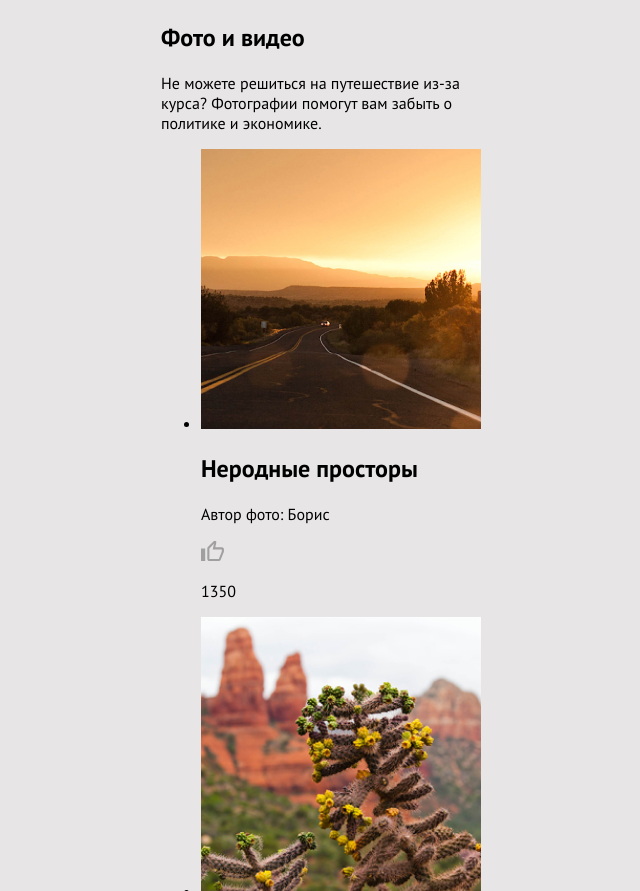
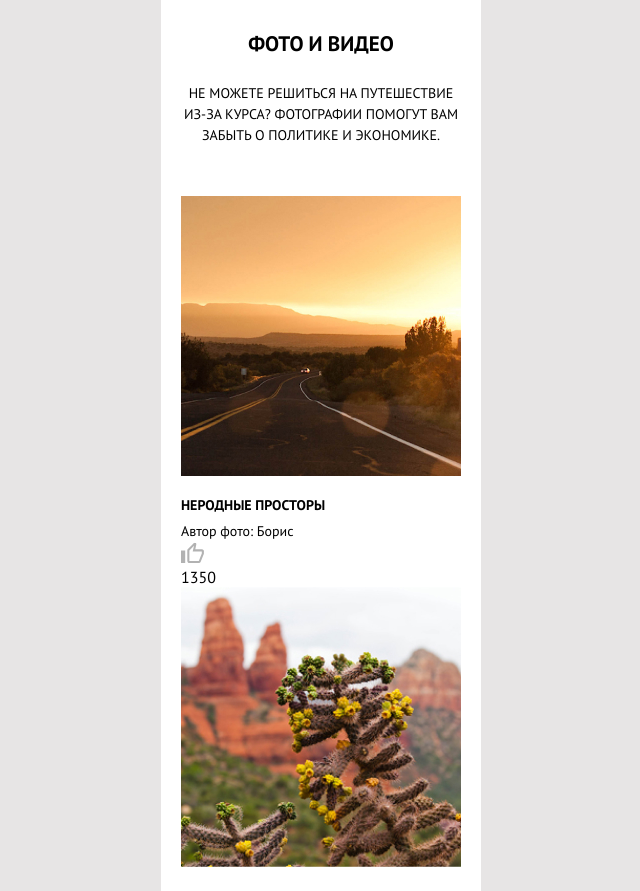
Before and after one commit to htmlacademy-adaptive/2090827-sedona-26, a website: page source/catalog.html in a window 1280 px wide. Shown: the part 271-1162 px from the top of the page, without its empty margins (319-959 px from the left). Drawn offline with nearby package versions, Linux system fonts and the light colour scheme; files that its build step writes are made by us from their sources.

Commit message:
fonts colors catalog.html

```diff
--- a/source/catalog.html
+++ b/source/catalog.html
@@ -50,7 +50,7 @@
   </header>
 
   <main class="main-container">
-    <div class="main-container__header">
+    <div class="main-container__header divider--after">
       <img class="main-container-header__image" src="img/background.jpg" alt="Горы." width="320" height="214">
     </div>
     <section class="photo">
@@ -176,7 +176,7 @@
         <p class="copyright__title">
           Разработано
         </p>
-        <a class="copyright__link" href="https://htmlacademy.ru" target="_blank"></a>><span
+        <a class="copyright__link" href="https://htmlacademy.ru" target="_blank"></a><span
           class="visually-hidden">htmlacademy</span></a>
       </div>
     </div>
--- a/source/less/blocks/card.less
+++ b/source/less/blocks/card.less
@@ -0,0 +1,17 @@
+.card__title {
+  margin: 0;
+  margin-top: 15px;
+  .text(small);
+  font-weight: @font-big-weight;
+  text-transform: uppercase;
+}
+
+.card__description {
+  margin: 0;
+  margin-top: 5px;
+  .text(small);
+}
+
+.card-like__count {
+  margin: 0;
+}
--- a/source/less/blocks/doubt.less
+++ b/source/less/blocks/doubt.less
@@ -0,0 +1,12 @@
+.doubt {
+  background-color: @white;
+  padding: 0 20px;
+}
+
+.doubt__title {
+  margin: 0;
+  .text(big21px);
+  padding-top: 33px;
+  text-align: center;
+  text-transform: uppercase;
+}
--- a/source/less/blocks/photo.less
+++ b/source/less/blocks/photo.less
@@ -0,0 +1,27 @@
+.photo {
+  background-color: @white;
+}
+
+.photo__list {
+  margin-top: 50px;
+  padding: 0 20px;
+  list-style: none;
+  margin-bottom: 0;
+}
+
+.photo__title {
+  margin: 0;
+  .text(big21px);
+  padding-top: 33px;
+  text-align: center;
+  text-transform: uppercase;
+}
+
+.photo__description {
+  margin: 0;
+  margin-top: 26px;
+  padding: 0 20px;
+  .text(small);
+  text-align: center;
+  text-transform: uppercase;
+}
--- a/source/less/normalize.less
+++ b/source/less/normalize.less
@@ -34,6 +34,11 @@ img {
   font-weight: @font-big-weight;
 }
 
+.text(big21px) {
+  .text(big);
+  font-size: 21px;
+}
+
 .text(small) {
   font-size: @font-base-size;
   line-height: @font-base-height;
```
Also changed, not shown: source/form.html (+1 -1 lines).
